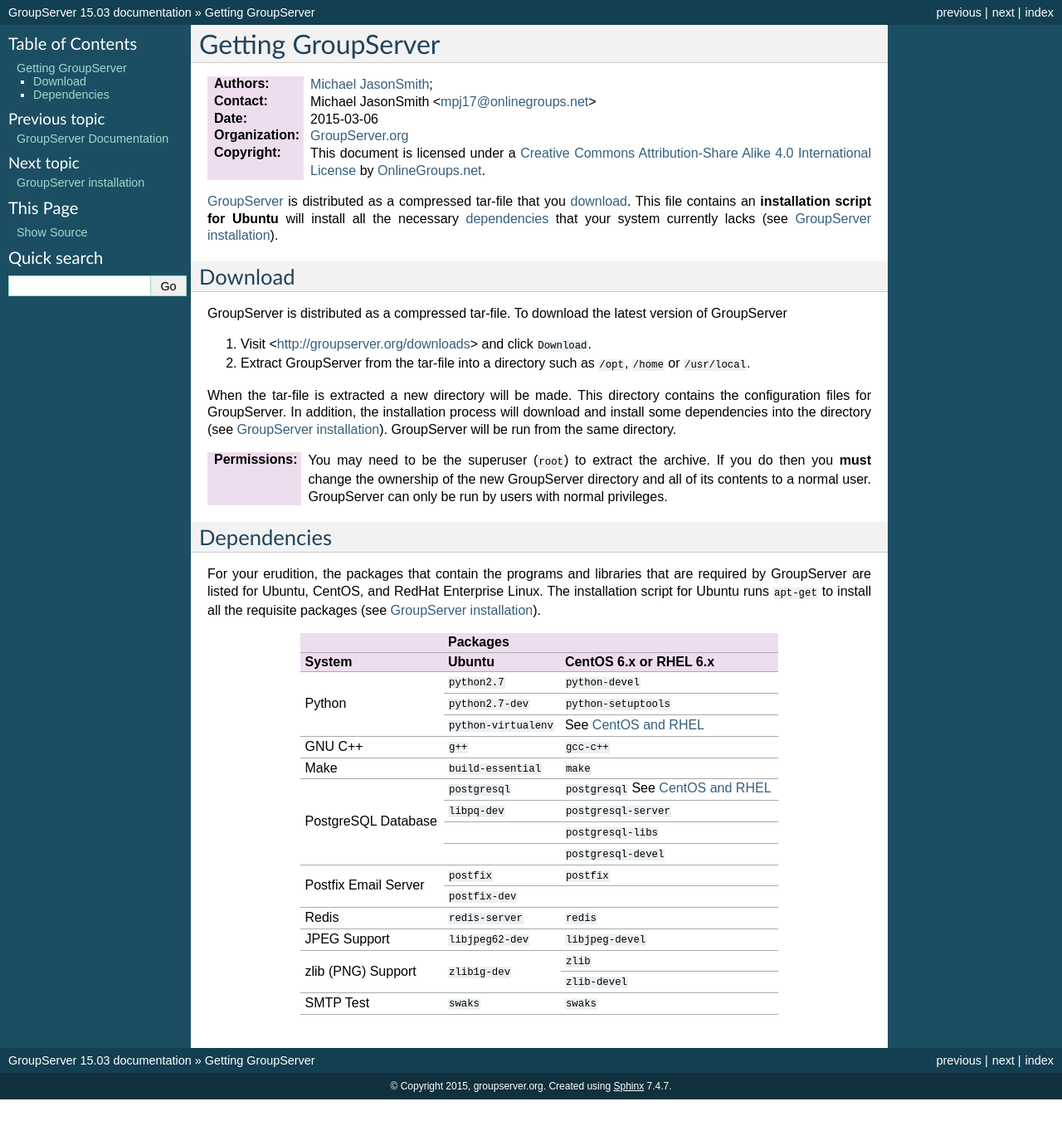
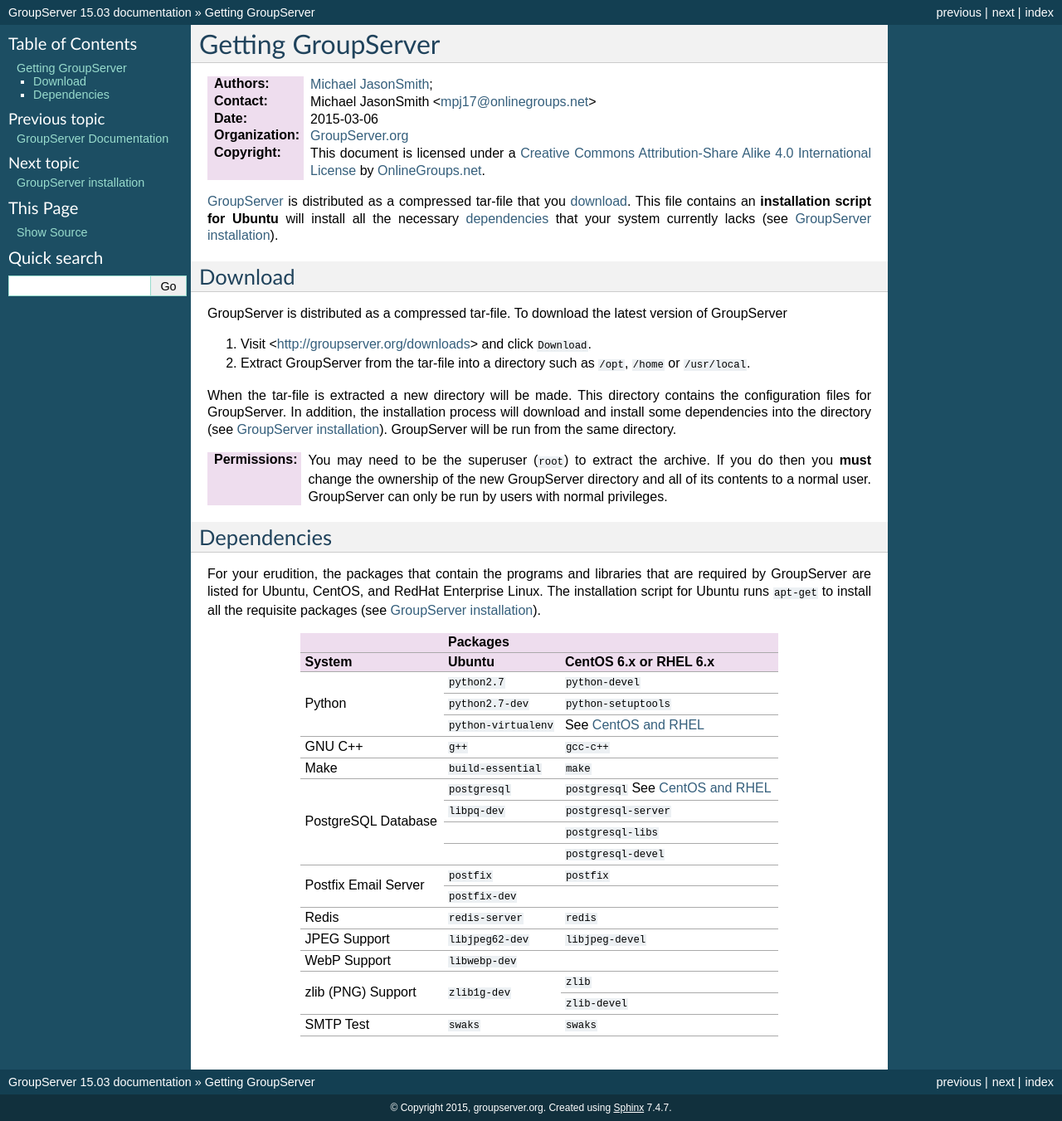
Before and after one commit to groupserver/buildout, a Sphinx documentation site: the page built from docs/groupserver-download.rst, in a window 1280 px wide. Shown: the whole page at 83% size. Built offline with Sphinx 7.4.7, drawn with Linux system fonts in a browser that asks for light colours; before the commit the page ends 1325 px from its top, so only the background shows below that.

Commit message:
Adding a note about webp support.

```diff
--- a/docs/groupserver-download.rst
+++ b/docs/groupserver-download.rst
@@ -89,6 +89,8 @@
 +-------------+-----------------------+-----------------------+
 | JPEG Support| ``libjpeg62-dev``     | ``libjpeg-devel``     |
 +-------------+-----------------------+-----------------------+
+| WebP Support| ``libwebp-dev``       |                       |
++-------------+-----------------------+-----------------------+
 | zlib (PNG)  | ``zlib1g-dev``        | ``zlib``              |
 | Support     |                       +-----------------------+
 |             |                       | ``zlib-devel``        |
```
